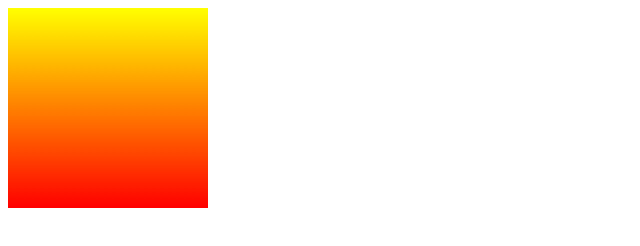
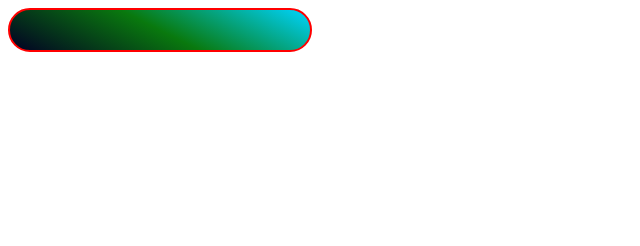
Before and after one commit to Balie-joel-95/Pratical-exo-with-mosh, a plain HTML site: page colorsANDgradients.html in a window 1280 px wide. Shown: the whole page, without its empty margins (0-640 px from the left). Drawn offline with Linux system fonts and the light colour scheme.

Commit message:
linear gradient

```diff
--- a/colorsANDgradients.html
+++ b/colorsANDgradients.html
@@ -4,7 +4,10 @@
     <meta charset="UTF-8" />
     <meta name="viewport" content="width=, initial-scale=1.0" />
     <title>Document</title>
-    <link rel="stylesheet" href="/second mosh exo/css/colors.css" />
+    <link
+      rel="stylesheet"
+      href="/second mosh exo/css/colorsandgradients .css"
+    />
   </head>
   <body>
     <div class="box"></div>
--- /dev/null
+++ b/second mosh exo/css/colorsandgradients .css
@@ -0,0 +1,15 @@
+.box {
+  width: 300px;
+  height: 40px;
+  background: rgb(2, 0, 36);
+  background: linear-gradient(
+    27deg,
+    rgba(2, 0, 36, 1) 0%,
+    rgba(9, 121, 14, 1) 50%,
+    rgba(0, 212, 255, 1) 100%
+  );
+  border: solid royalblue;
+  border-width: 2px;
+  border-color: red;
+  border-radius: 50px;
+}
```
Also changed, not shown: createatriangle.html (added, +12 -0 lines), second mosh exo/css/createatriangle.css (added, +7 -0 lines).
